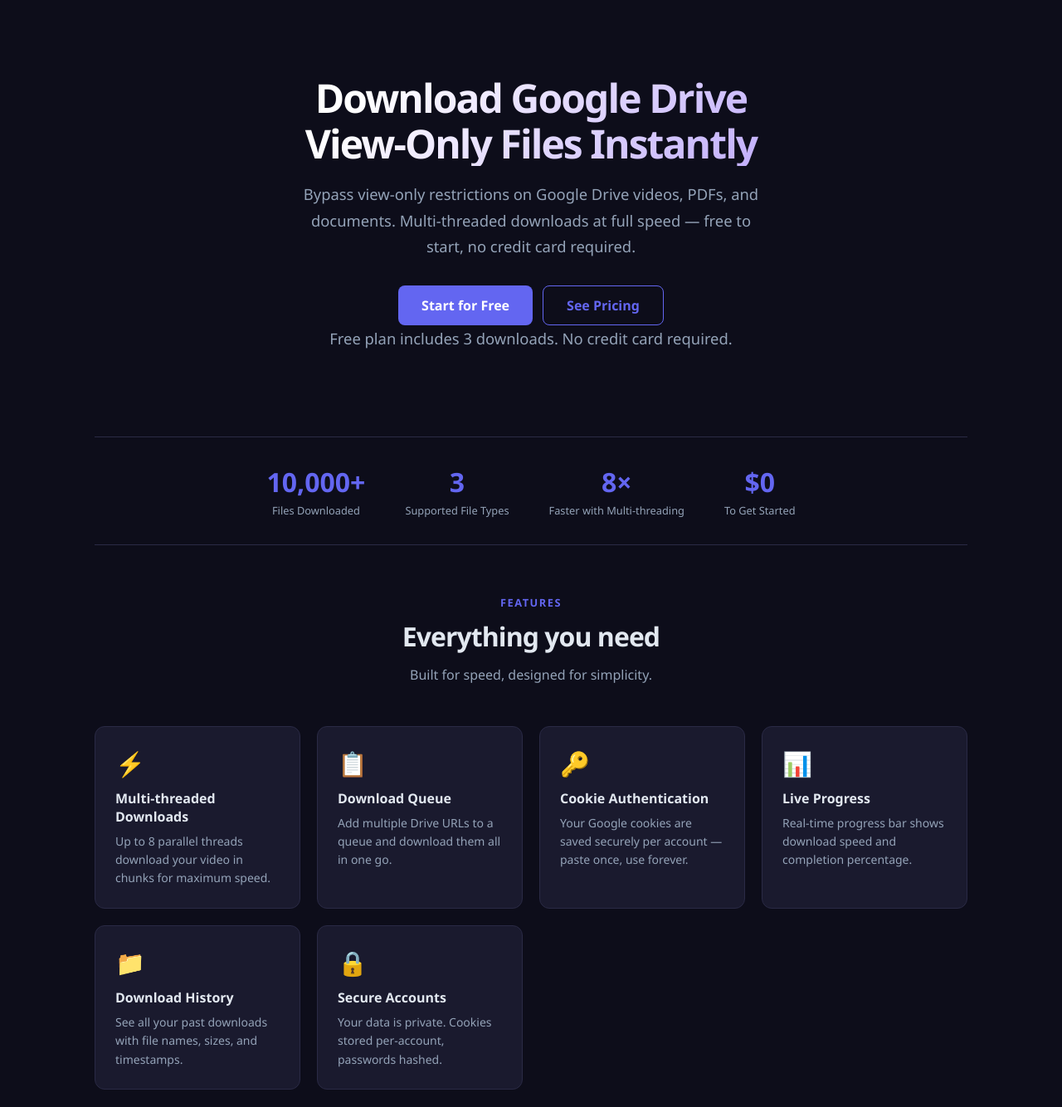
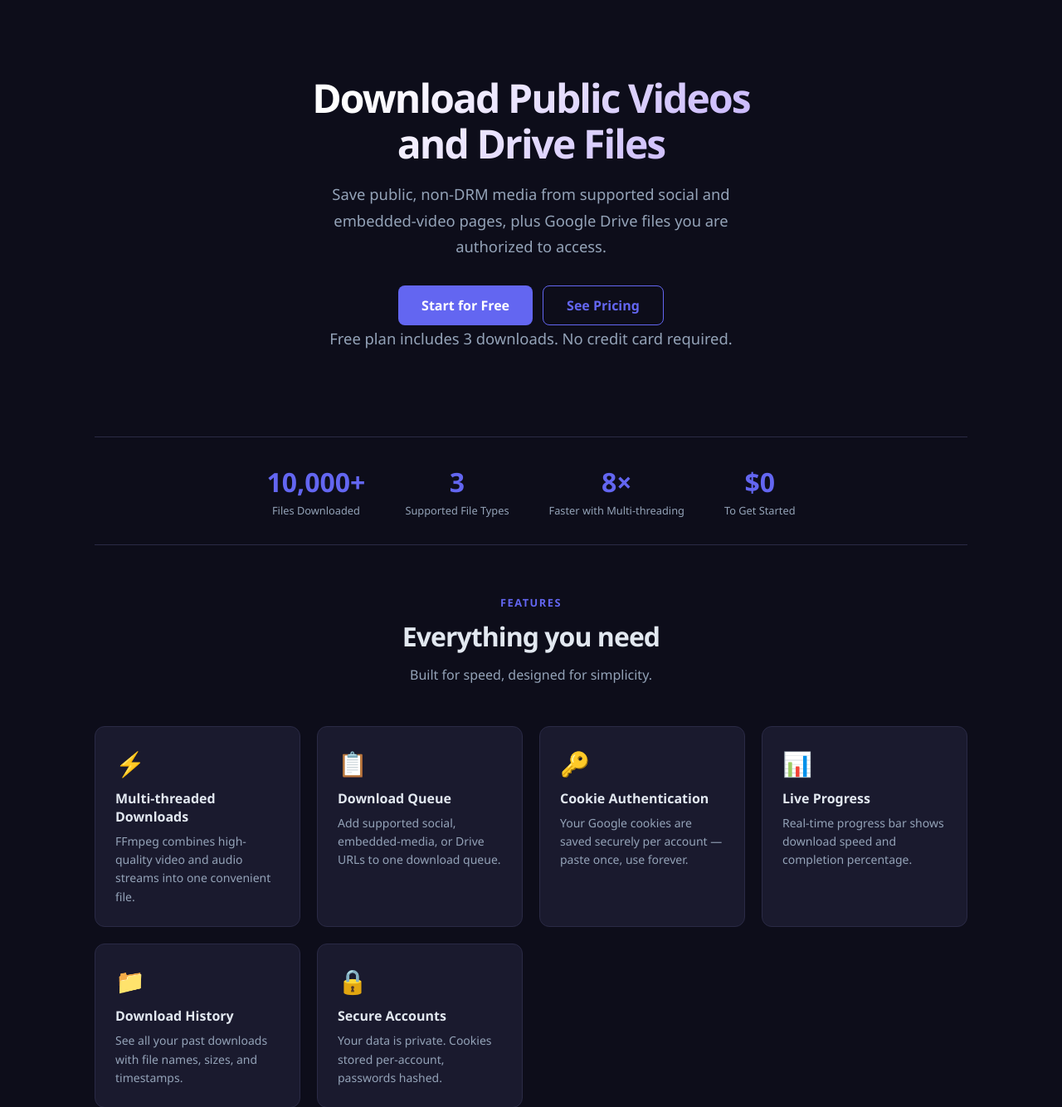
Before and after one commit to pedoprogrammer/driveload, a Flask app: page / in a window 1280 px wide. Shown: the part 60-1394 px from the top of the page at 83% size. Run offline with Flask 3, Linux system fonts and the light colour scheme; some libraries are stand-ins or nearby versions.

Commit message:
Present public media support across the website

```diff
--- a/templates/base.html
+++ b/templates/base.html
@@ -3,23 +3,23 @@
 <head>
 <meta charset="UTF-8"/>
 <meta name="viewport" content="width=device-width,initial-scale=1"/>
-<title>{% block title %}DriveLoad — Download Google Drive View-Only Files{% endblock %}</title>
-<meta name="description" content="{% block meta_description %}DriveLoad lets you download Google Drive view-only videos, PDFs, and documents instantly. Fast multi-threaded downloads. Free to start.{% endblock %}"/>
-<meta name="keywords" content="download google drive view only, google drive bypass download, download protected google drive video, google drive view only downloader"/>
+<title>{% block title %}DriveLoad — Public Video and Drive File Downloader{% endblock %}</title>
+<meta name="description" content="{% block meta_description %}Save public, non-DRM videos from supported social and embedded-media pages, plus Google Drive files you are authorized to access.{% endblock %}"/>
+<meta name="keywords" content="public video downloader, embedded video downloader, social media video downloader, Google Drive downloader"/>
 <meta name="author" content="DriveLoad"/>
 <link rel="canonical" href="{% block canonical %}https://driveload.duckdns.org{% endblock %}"/>
 
 <!-- Open Graph / Social sharing -->
 <meta property="og:type" content="website"/>
 <meta property="og:url" content="{% block og_url %}https://driveload.duckdns.org{% endblock %}"/>
-<meta property="og:title" content="{% block og_title %}DriveLoad — Download Google Drive View-Only Files{% endblock %}"/>
-<meta property="og:description" content="{% block og_description %}Download Google Drive view-only videos, PDFs, and docs instantly. Multi-threaded speed. Free plan available.{% endblock %}"/>
+<meta property="og:title" content="{% block og_title %}DriveLoad — Public Video and Drive File Downloader{% endblock %}"/>
+<meta property="og:description" content="{% block og_description %}Save public, non-DRM videos from supported social and embedded-media pages, plus accessible Google Drive files.{% endblock %}"/>
 <meta property="og:site_name" content="DriveLoad"/>
 
 <!-- Twitter Card -->
 <meta name="twitter:card" content="summary"/>
-<meta name="twitter:title" content="DriveLoad — Download Google Drive View-Only Files"/>
-<meta name="twitter:description" content="Download Google Drive view-only videos, PDFs, and docs instantly. Free to start."/>
+<meta name="twitter:title" content="DriveLoad — Public Video and Drive File Downloader"/>
+<meta name="twitter:description" content="Save public videos from supported websites and Google Drive files you can access."/>
 
 <!-- Google Search Console verification -->
 <meta name="google-site-verification" content="AAkaC8NOQB15LETGnxBVVvswQBoiUgNk5WDDdIQJZe0"/>
--- a/templates/dashboard.html
+++ b/templates/dashboard.html
@@ -55,7 +55,7 @@
   <!-- main -->
   <div class="main-content">
     <h2 style="font-size:1.4rem;font-weight:800;margin-bottom:4px;">Downloader</h2>
-    <p class="text-sub text-sm mb-4">Download any Google Drive file — videos, PDFs, Word docs, images, and more.</p>
+    <p class="text-sub text-sm mb-4">Save public videos from supported social and embedded-media pages, plus Google Drive files you can access.</p>
 
     <div style="display:grid;grid-template-columns:1fr 1fr;gap:20px;margin-bottom:20px;">
 
@@ -83,7 +83,7 @@ Export cookies while on drive.google.com, then paste and click Save.'></textarea
       <p class="card-title">Download Queue</p>
       <div class="flex gap-2">
         <input class="form-control" type="text" id="url-input"
-          placeholder="Paste any Google Drive link (video, PDF, Word, image…)"
+          placeholder="Paste a public media page or Google Drive link"
           onkeydown="if(event.key==='Enter') addToQueue()" style="flex:1;"/>
         <button class="btn btn-primary" onclick="addToQueue()">Add</button>
       </div>
--- a/templates/landing.html
+++ b/templates/landing.html
@@ -1,10 +1,10 @@
 {% extends "base.html" %}
-{% block title %}DriveLoad — Download Google Drive View-Only Videos & Files{% endblock %}
-{% block meta_description %}Download Google Drive view-only videos, PDFs, and Word documents instantly. Bypass view-only restrictions with multi-threaded speed. Free plan — no credit card required.{% endblock %}
+{% block title %}DriveLoad — Download Public Videos and Drive Files{% endblock %}
+{% block meta_description %}Save public, non-DRM videos from supported social and embedded-media pages, plus Google Drive files you are authorized to access.{% endblock %}
 {% block canonical %}https://driveload.duckdns.org/{% endblock %}
 {% block og_url %}https://driveload.duckdns.org/{% endblock %}
-{% block og_title %}DriveLoad — Download Google Drive View-Only Files Instantly{% endblock %}
-{% block og_description %}Bypass Google Drive view-only restrictions and download videos, PDFs, and docs at full speed. Free to start. Multi-threaded downloads.{% endblock %}
+{% block og_title %}DriveLoad — Public Video and Drive File Downloader{% endblock %}
+{% block og_description %}Save public videos from supported social and embedded-media pages, plus accessible Google Drive files.{% endblock %}
 {% block head %}
 <style>
 .hero{padding:90px 0 70px;text-align:center;}
@@ -98,7 +98,7 @@ footer{border-top:1px solid var(--border);padding:24px;text-align:center;
   "applicationCategory": "UtilitiesApplication",
   "operatingSystem": "Web",
   "url": "https://driveload.duckdns.org",
-  "description": "Download Google Drive view-only videos, PDFs, and documents instantly with multi-threaded speed.",
+  "description": "Save public non-DRM media from supported websites and Google Drive files you are authorized to access.",
   "offers": [
     {
       "@type": "Offer",
@@ -124,10 +124,10 @@ footer{border-top:1px solid var(--border);padding:24px;text-align:center;
   "mainEntity": [
     {
       "@type": "Question",
-      "name": "How do I download a Google Drive view-only video?",
+      "name": "Which public video sites does DriveLoad support?",
       "acceptedAnswer": {
         "@type": "Answer",
-        "text": "Export your Google Drive cookies using the Cookie-Editor browser extension, paste them into DriveLoad along with the Drive file link, and click Download. DriveLoad handles the rest using multi-threaded chunked downloading."
+        "text": "DriveLoad supports many public social and embedded-media pages through its media extractor. Support depends on the website and excludes DRM-protected or access-restricted media."
       }
     },
     {
@@ -135,7 +135,7 @@ footer{border-top:1px solid var(--border);padding:24px;text-align:center;
       "name": "What file types does DriveLoad support?",
       "acceptedAnswer": {
         "@type": "Answer",
-        "text": "DriveLoad supports Google Drive view-only videos (MP4, MKV, etc.), PDFs, Word documents (DOCX), and other file types shared as view-only on Google Drive."
+        "text": "DriveLoad supports public videos from many websites and accessible Google Drive videos, PDFs, documents, presentations, spreadsheets, and images."
       }
     },
     {
@@ -151,7 +151,7 @@ footer{border-top:1px solid var(--border);padding:24px;text-align:center;
       "name": "Are my Google cookies safe?",
       "acceptedAnswer": {
         "@type": "Answer",
-        "text": "Your cookies are stored encrypted per your account and are only used to authenticate download requests to Google Drive on your behalf. They are never shared or sold."
+        "text": "Google cookies are only needed for Drive files that require your authenticated access. You can clear saved cookies from the dashboard at any time."
       }
     }
   ]
@@ -163,8 +163,8 @@ footer{border-top:1px solid var(--border);padding:24px;text-align:center;
 
   <!-- hero -->
   <div class="hero">
-    <h1>Download Google Drive<br>View-Only Files Instantly</h1>
-    <p>Bypass view-only restrictions on Google Drive videos, PDFs, and documents. Multi-threaded downloads at full speed — free to start, no credit card required.</p>
+    <h1>Download Public Videos<br>and Drive Files</h1>
+    <p>Save public, non-DRM media from supported social and embedded-video pages, plus Google Drive files you are authorized to access.</p>
     <div class="hero-btns">
       <a href="/register" class="btn btn-primary" style="padding:12px 28px;font-size:1rem;">
         Start for Free
@@ -205,12 +205,12 @@ footer{border-top:1px solid var(--border);padding:24px;text-align:center;
       <div class="feature-card">
         <div class="feature-icon">⚡</div>
         <h3>Multi-threaded Downloads</h3>
-        <p>Up to 8 parallel threads download your video in chunks for maximum speed.</p>
+        <p>FFmpeg combines high-quality video and audio streams into one convenient file.</p>
       </div>
       <div class="feature-card">
         <div class="feature-icon">📋</div>
         <h3>Download Queue</h3>
-        <p>Add multiple Drive URLs to a queue and download them all in one go.</p>
+        <p>Add supported social, embedded-media, or Drive URLs to one download queue.</p>
       </div>
       <div class="feature-card">
         <div class="feature-icon">🔑</div>
@@ -299,15 +299,15 @@ footer{border-top:1px solid var(--border);padding:24px;text-align:center;
   <div class="section" style="border-top:1px solid var(--border);">
     <p class="section-label">FAQ</p>
     <h2 class="section-title">Frequently Asked Questions</h2>
-    <p class="section-sub">Everything you need to know about downloading Google Drive view-only files.</p>
+    <p class="section-sub">What to expect when saving public media and accessible Drive files.</p>
     <div class="faq">
       <div class="faq-item">
-        <p class="faq-q">How do I download a Google Drive view-only video?</p>
-        <p class="faq-a">Export your Google Drive cookies using the Cookie-Editor browser extension, paste them into DriveLoad along with the Drive file link, and click Download. DriveLoad handles the rest using multi-threaded chunked downloading for maximum speed.</p>
+        <p class="faq-q">Which public video sites does DriveLoad support?</p>
+        <p class="faq-a">DriveLoad supports many public social and embedded-media pages. Availability depends on the website and excludes DRM-protected or access-restricted media.</p>
       </div>
       <div class="faq-item">
         <p class="faq-q">What file types does DriveLoad support?</p>
-        <p class="faq-a">DriveLoad supports view-only videos (MP4, MKV, etc.), PDFs, and Word documents (DOCX) shared on Google Drive. More file types are supported based on what Google Drive allows to stream.</p>
+        <p class="faq-a">DriveLoad supports public videos from many websites and accessible Google Drive videos, PDFs, Word documents, presentations, spreadsheets, and images.</p>
       </div>
       <div class="faq-item">
         <p class="faq-q">Is DriveLoad free to use?</p>
@@ -315,11 +315,11 @@ footer{border-top:1px solid var(--border);padding:24px;text-align:center;
       </div>
       <div class="faq-item">
         <p class="faq-q">Are my Google cookies safe?</p>
-        <p class="faq-a">Your cookies are stored encrypted per your account and are only used to authenticate download requests to Google Drive on your behalf. They are never shared or sold to any third party.</p>
+        <p class="faq-a">Google cookies are only needed for Drive files that require your authenticated access. You can clear saved cookies from the dashboard at any time.</p>
       </div>
       <div class="faq-item">
-        <p class="faq-q">Why can't I just right-click and save a Google Drive view-only video?</p>
-        <p class="faq-a">Google Drive intentionally disables the download button on view-only files. DriveLoad uses your authenticated session cookies to directly access and download the file segments, which is the same data your browser streams when you watch the video.</p>
+        <p class="faq-q">Can DriveLoad bypass DRM or private access controls?</p>
+        <p class="faq-a">No. DriveLoad is for public, non-DRM media and files you are authorized to access. It does not bypass DRM, paywalls, or account permissions.</p>
       </div>
     </div>
   </div>
```
